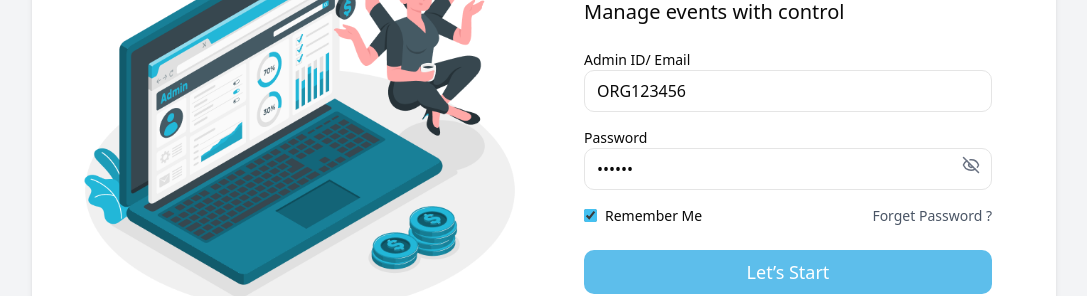
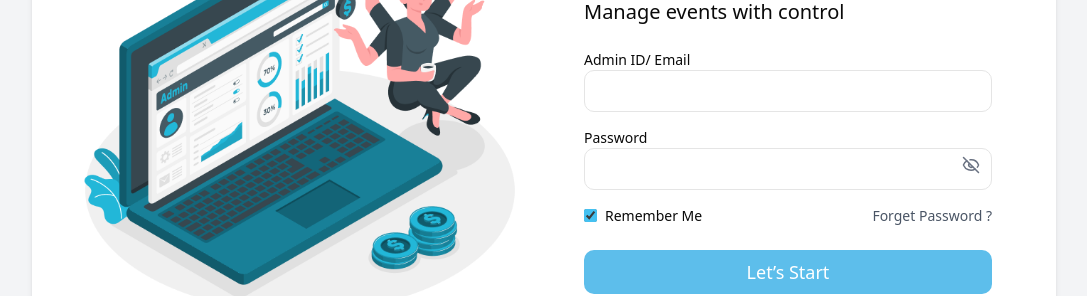
Before and after one commit to SaurashyaR/ETMS-VP.0.4-Frontend, a Next.js app: page /auth/login in a window 1280 px wide. Shown: the part 295-591 px from the top of the page, without its empty margins (96-1183 px from the left). Built offline with nearby package versions, Linux system fonts and the light colour scheme.

Commit message:
Routes defined for components

```diff
--- a/src/app/(routes)/auth/login/page.tsx
+++ b/src/app/(routes)/auth/login/page.tsx
@@ -30,7 +30,6 @@ const LoginPage: React.FC = () => {
           <label className="text-sm">Admin ID/ Email</label>
           <input
             type="text"
-            defaultValue="ORG123456"
             className="border rounded-lg px-3 py-2 mb-4 w-full focus:outline-none focus:ring-1 focus:ring-blue-400"
           />
 
@@ -38,7 +37,6 @@ const LoginPage: React.FC = () => {
           <div className="relative mb-4">
             <input
               type={showPassword ? "text" : "password"}
-              defaultValue="123456"
               className="border rounded-lg px-3 py-2 w-full focus:outline-none focus:ring-1 focus:ring-blue-400 pr-10"
             />
             <button
--- a/src/components/features/shared/SideBar.tsx
+++ b/src/components/features/shared/SideBar.tsx
@@ -8,6 +8,7 @@ import {
   LogOut,
 } from "lucide-react";
 import SidebarItem from "./SidebarItem";
+import Link from "next/link";
 
 export default function Sidebar() {
   return (
@@ -23,17 +24,17 @@ export default function Sidebar() {
         </div>
 
         <div className="mt-2 px-1 flex flex-col gap-4">
-          <SidebarItem
+          <Link href='/'><SidebarItem
             active
             icon={<LayoutGrid size={18} />}
             label="Dashboard"
             labelClassName="text-[15px] font-semibold text-[#0b0b0b]"
-          />
-          <SidebarItem
+          /></Link>
+          <Link href="/event"><SidebarItem
             icon={<Calendar size={18} />}
             label="Events"
             labelClassName="text-[15px] font-semibold text-[#0b0b0b]"
-          />
+          /></Link>
           <SidebarItem
             icon={<Ticket size={18} />}
             label="Reservations & Ticketing"
```
